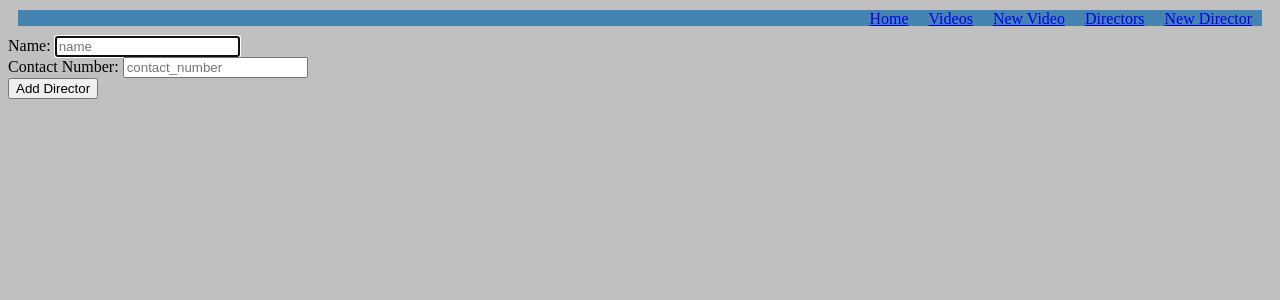
After one commit to Tcherin/Shop-Inventory-Project, a Flask app: page /directors/new in a window 1280 px wide. The commit adds this page. Shown: the top 300 px of the page. Run offline with Flask 3, Linux system fonts and the light colour scheme.

Commit message:
made directors and new directors

```diff
--- a/app.py
+++ b/app.py
@@ -1,9 +1,11 @@
 from flask import Flask, render_template
 from controllers.videos_controller import videos_blueprint
+from controllers.directors_controller import directors_blueprint
 
 
 app = Flask(__name__)
 app.register_blueprint(videos_blueprint)
+app.register_blueprint(directors_blueprint)
 
 @app.route('/')
 def home():
--- /dev/null
+++ b/controllers/directors_controller.py
@@ -0,0 +1,53 @@
+from flask import Blueprint, render_template, request, redirect
+from repositories import director_repository, video_repository
+from models.director import Director
+
+directors_blueprint = Blueprint("directors",__name__)
+
+@directors_blueprint.route("/directors")
+def directors():
+    all_directors = director_repository.select_all()
+    return render_template("directors/index.html", all_directors=all_directors)
+
+
+@directors_blueprint.route("/directors/new")
+def new_director():
+    return render_template("directors/new.html")
+
+
+@directors_blueprint.route("/directors", methods=['POST'])
+def create_director():
+    name = request.form['name']
+    contact_number = request.form['contact_number']
+
+    director = Director(name, contact_number)
+    director_repository.save(director)
+
+    return redirect('/directors')
+
+
+@directors_blueprint.route("/directors/<id>")
+def show_director(id):
+    director = director_repository.select(id)
+    return render_template("directors/show.html", director=director)
+
+@directors_blueprint.route("/directors/<id>/edit")
+def edit_director(id):
+    director = director_repository.select(id)
+    return render_template("directors/edit.html", director=director)
+
+
+@directors_blueprint.route("/directors/<id>", methods=['POST'])
+def update_director(id):
+    name = request.form['name']
+    contact_number = request.form['contact_number']
+
+    director = Director(name, contact_number, id)
+    director_repository.update(director)
+    return redirect('/directors')
+
+
+@directors_blueprint.route("/directors/<id>/delete", methods=["POST"])
+def delete_director(id):
+    director_repository.delete(id)
+    return redirect('/directors')
--- a/templates/base.html
+++ b/templates/base.html
@@ -15,6 +15,8 @@
         <li><a href="/">Home</a></li>
         <li><a href="/videos">Videos</a></li>
         <li><a href="/videos/new">New Video</a></li>
+        <li><a href="/directors">Directors</a></li>
+        <li><a href="/directors/new">New Director</a></li>
       </ul>
     </nav>
   </header>
--- /dev/null
+++ b/templates/directors/new.html
@@ -0,0 +1,17 @@
+{% extends 'base.html' %}
+
+{% block content %}
+    <form action="/directors" method="post">
+        <div>
+            <label for="name">Name:</label>
+            <input type="text" id="name" name="name" placeholder="name" required autofocus>
+        </div>
+        <div>
+            <label for="contact_number">Contact Number:</label>
+            <input type="text" id="contact_number" name="contact_number" placeholder="contact_number" required>
+        </div>
+
+        <button type="submit">Add Director</button>
+
+    </form>
+{% endblock content %}
```
Also changed, not shown: templates/directors/edit.html (added, +33 -0 lines), templates/directors/index.html (added, +22 -0 lines), templates/directors/show.html (added, +9 -0 lines).
